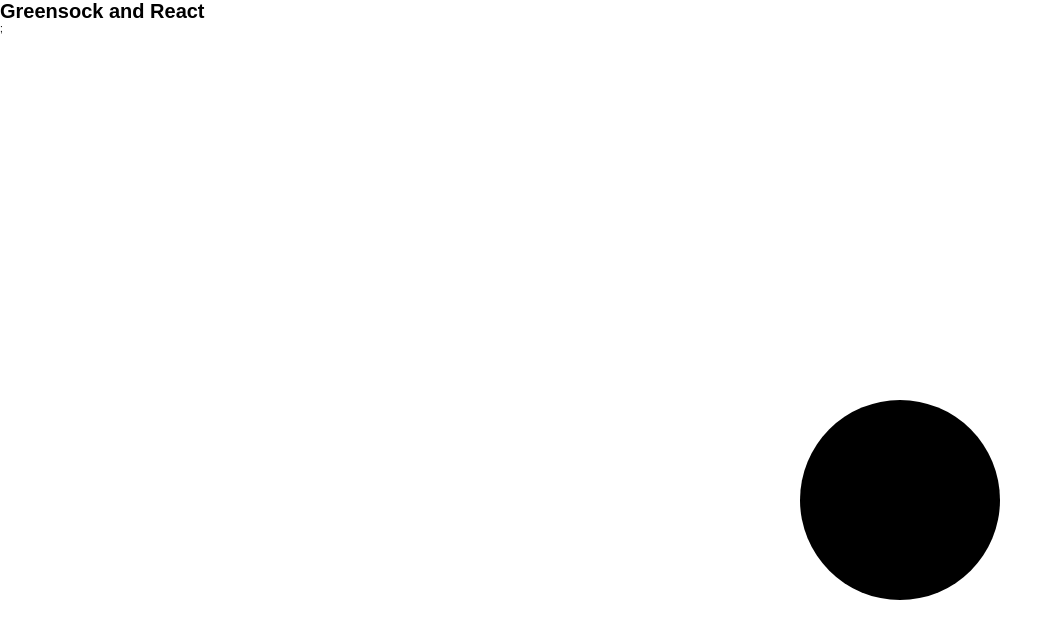
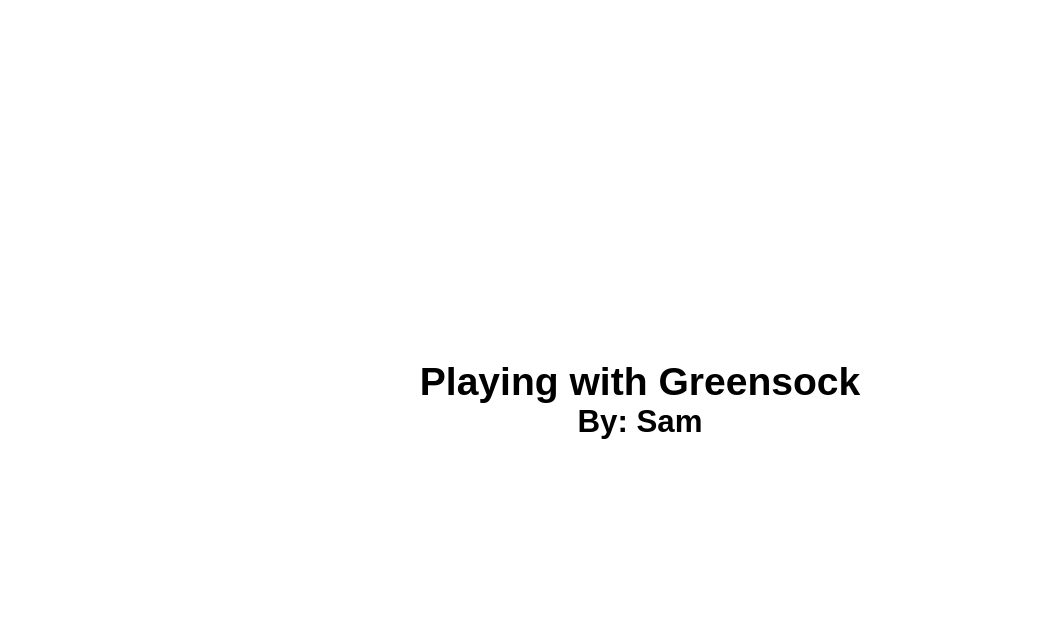
Before and after one commit to akardet/greensock-react-demo, a Gatsby site: page / in a window 1280 px wide. Shown: the whole page, without its empty margins (0-1063 px from the left). Built offline with nearby package versions, Linux system fonts and the light colour scheme; Gatsby itself is replaced by a stand-in of ours.

Commit message:
add: initial landing page

```diff
--- a/gatsby-config.js
+++ b/gatsby-config.js
@@ -3,6 +3,7 @@ module.exports = {
     `gatsby-plugin-sass`,
     `gatsby-plugin-sharp`,
     `gatsby-transformer-sharp`,
+    `gatsby-plugin-react-helmet`,
     // {
     //   resolve: `gatsby-source-filesystem`,
     //   options: {
--- a/package.json
+++ b/package.json
@@ -15,6 +15,7 @@
   "dependencies": {
     "gatsby": "^2.15.12",
     "gatsby-image": "^2.2.18",
+    "gatsby-plugin-react-helmet": "^3.1.7",
     "gatsby-plugin-sass": "^2.1.14",
     "gatsby-plugin-sharp": "^2.2.21",
     "gatsby-source-filesystem": "^2.1.22",
@@ -22,7 +23,8 @@
     "gsap": "^2.1.3",
     "node-sass": "^4.12.0",
     "react": "^16.9.0",
-    "react-dom": "^16.9.0"
+    "react-dom": "^16.9.0",
+    "react-helmet": "^5.2.1"
   },
   "devDependencies": {
     "prettier": "^1.18.2"
--- /dev/null
+++ b/src/components/landing.js
@@ -0,0 +1,12 @@
+import React, { Component } from "react"
+
+export default class landing extends Component {
+  render() {
+    return (
+      <section role="region" tabIndex="0" id="landing" className="landing">
+        <h1>Playing with Greensock</h1>
+        <h2>By: Sam</h2>
+      </section>
+    )
+  }
+}
--- /dev/null
+++ b/src/components/layout.js
@@ -0,0 +1,23 @@
+import React from "react"
+import PropTypes from "prop-types"
+import { Helmet } from "react-helmet"
+
+import "../sass/main.scss"
+
+const Layout = ({ children }) => {
+  return (
+    <>
+      <Helmet>
+        <meta charSet="utf-8" />
+        <title>Greensock Stuff</title>
+      </Helmet>
+      {children}
+    </>
+  )
+}
+
+Layout.propTypes = {
+  children: PropTypes.node.isRequired,
+}
+
+export default Layout
--- a/src/pages/index.js
+++ b/src/pages/index.js
@@ -1,26 +1,14 @@
 import React, { Component } from "react"
-import "../sass/main.scss"
-import { TimelineLite, Back } from "gsap/all"
+
+import Layout from "../components/layout"
+import Landing from "../components/landing"
+
 export default class index extends Component {
-  constructor(props) {
-    super(props)
-    this.myElement = null
-    this.myTween = null
-  }
-
-  componentDidMount() {
-    this.myTween = new TimelineLite().to(this.myElement, 4, {
-      x: 400,
-      ease: Back.easeIn,
-    })
-  }
-
   render() {
     return (
-      <div>
-        <h1>Greensock and React</h1>
-        <div className="circle" ref={div => (this.myElement = div)} />;
-      </div>
+      <Layout>
+        <Landing />
+      </Layout>
     )
   }
 }
--- /dev/null
+++ b/src/sass/_typography.scss
@@ -0,0 +1,35 @@
+:root {
+  --base-size: 16px;
+  --type-scale: 1.25;
+  --p: calc(var(--base-size));
+  --h5: calc(var(--p) * var(--type-scale));
+  --h4: calc(var(--p) * var(--type-scale));
+  --h3: calc(var(--h4) * var(--type-scale));
+  --h2: calc(var(--h3) * var(--type-scale));
+  --h1: calc(var(--h2) * var(--type-scale));
+}
+
+p {
+  font-size: var(--p);
+}
+
+h1 {
+  font-size: var(--h1);
+}
+
+h2 {
+  font-size: var(--h2);
+}
+
+h3 {
+  font-size: var(--h3);
+}
+
+h4 {
+  font-size: var(--h4);
+}
+
+small,
+.text_small {
+  font-size: calc(var(--base-size) / var(--type-scale));
+}
--- a/src/sass/main.scss
+++ b/src/sass/main.scss
@@ -1 +1,5 @@
-@import "base.scss";
+@import "typography";
+
+@import "./partials/base";
+@import "./partials/layout";
+@import "./partials/landing";
--- a/src/sass/_base.scss
+++ b/src/sass/partials/_base.scss
@@ -23,14 +23,3 @@ html {
 body {
   box-sizing: border-box;
 }
-
-.circle {
-  height: 200px;
-  width: 200px;
-  background-color: black;
-  border-radius: 100%;
-
-  position: absolute;
-  top: 50vh;
-  left: 50vh;
-}
--- /dev/null
+++ b/src/sass/partials/_landing.scss
@@ -0,0 +1,6 @@
+.landing {
+  display: flex;
+  flex-direction: column;
+  justify-content: center;
+  align-items: center;
+}
--- /dev/null
+++ b/src/sass/partials/_layout.scss
@@ -0,0 +1,4 @@
+section {
+  height: 100vh;
+  width: 100vw;
+}
```
Also changed, not shown: src/components/cards.js (added, +24 -0 lines), 1 other file.
